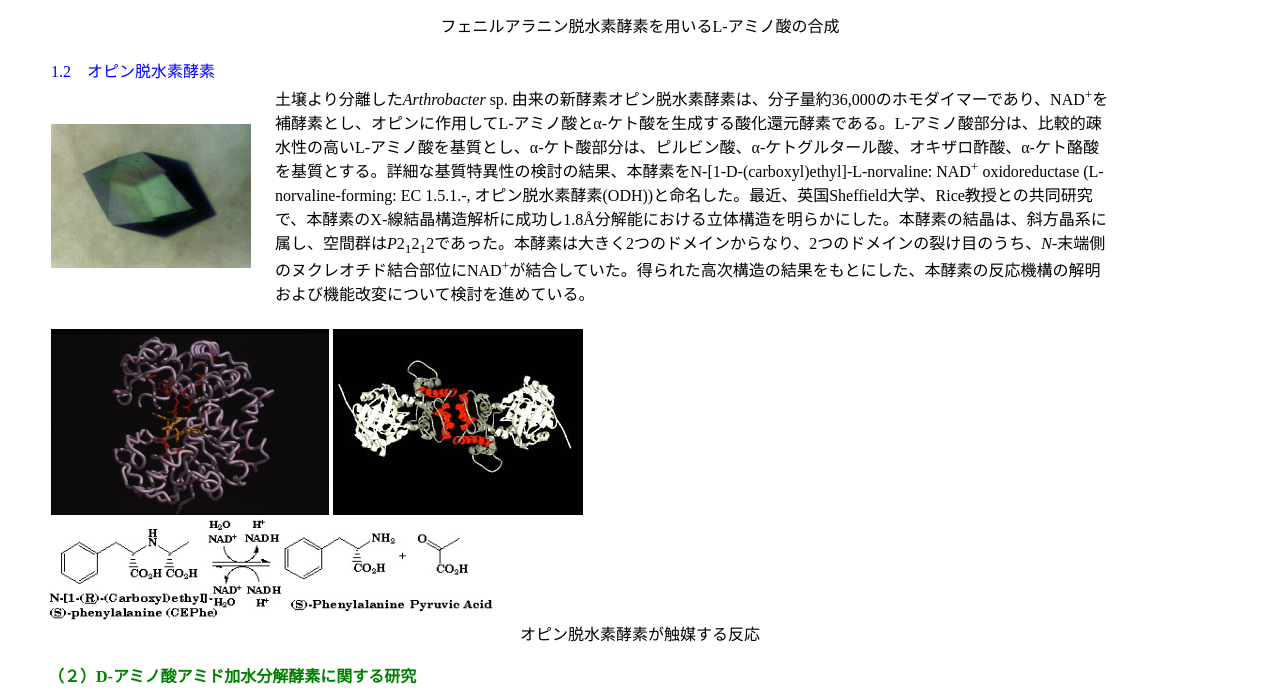
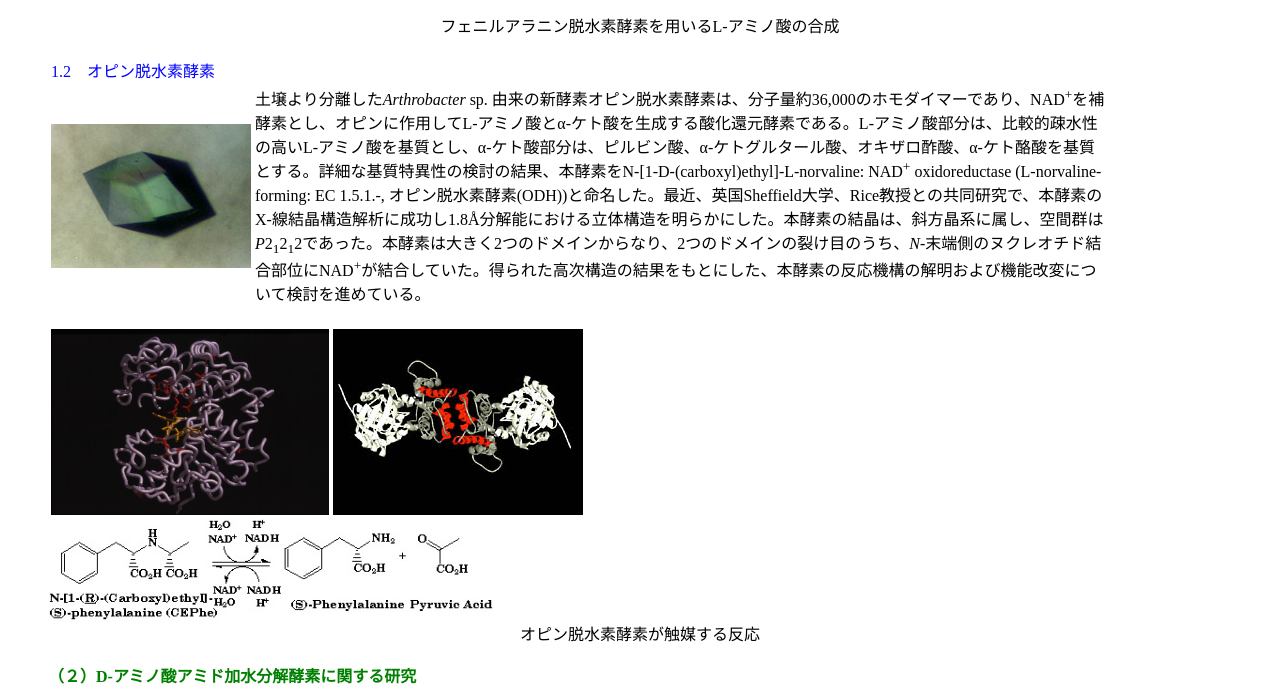
Before and after one commit to Yasu-hub5180/Yasu-hub5180.github.io, a plain HTML site: page research.html in a window 1280 px wide. Shown: the part 1062-1762 px from the top of the page. Drawn offline with Linux system fonts and the light colour scheme.

Commit message:
Update research.html

```diff
--- a/research.html
+++ b/research.html
@@ -36,9 +36,7 @@
 </tr>
 
 <tr>
-<td width="220">
-<img src="crystal.jpg" width="200" style="max-width:100%;">
-</td>
+<td><img src="crystal.jpg" nosave="" height="144" width="200"></td>
 <td>土壌より分離した<i>Arthrobacter</i> sp. 由来の新酵素オピン脱水素酵素は、分子量約36,000のホモダイマーであり、NAD<sup>+</sup>を補酵素とし、オピンに作用してL-アミノ酸とα-ケト酸を生成する酸化還元酵素である。L-アミノ酸部分は、比較的疎水性の高いL-アミノ酸を基質とし、α-ケト酸部分は、ピルビン酸、α-ケトグルタール酸、オキザロ酢酸、α-ケト酪酸を基質とする。詳細な基質特異性の検討の結果、本酵素をN-[1-D-(carboxyl)ethyl]-L-norvaline: NAD<sup>+</sup> oxidoreductase (L-norvaline-forming: EC 1.5.1.-, オピン脱水素酵素(ODH))と命名した。最近、英国Sheffield大学、Rice教授との共同研究で、本酵素のX-線結晶構造解析に成功し1.8Å分解能における立体構造を明らかにした。本酵素の結晶は、斜方晶系に属し、空間群は<i>P</i>2<sub>1</sub>2<sub>1</sub>2であった。本酵素は大きく2つのドメインからなり、2つのドメインの裂け目のうち、<i>N</i>-末端側のヌクレオチド結合部位にNAD<sup>+</sup>が結合していた。得られた高次構造の結果をもとにした、本酵素の反応機構の解明および機能改変について検討を進めている。</td>
 </tr>
 </tbody></table>
```
